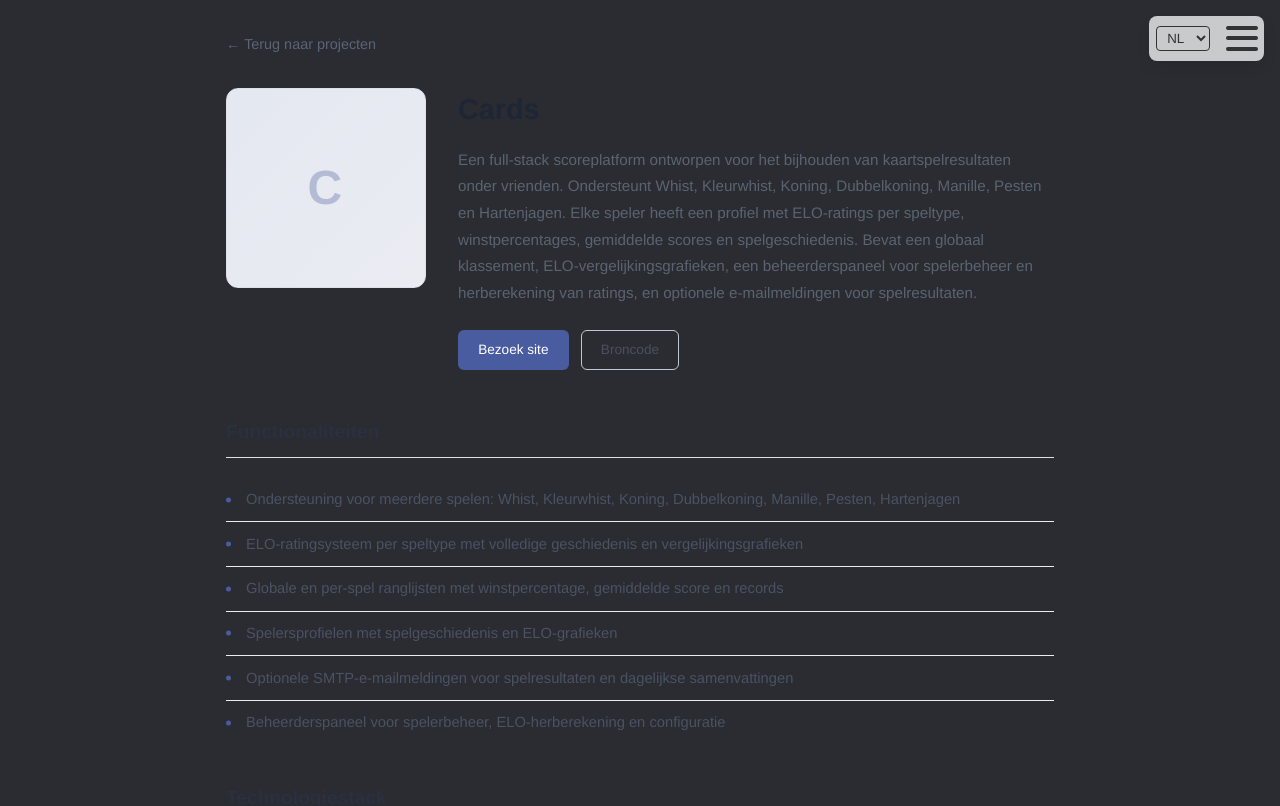
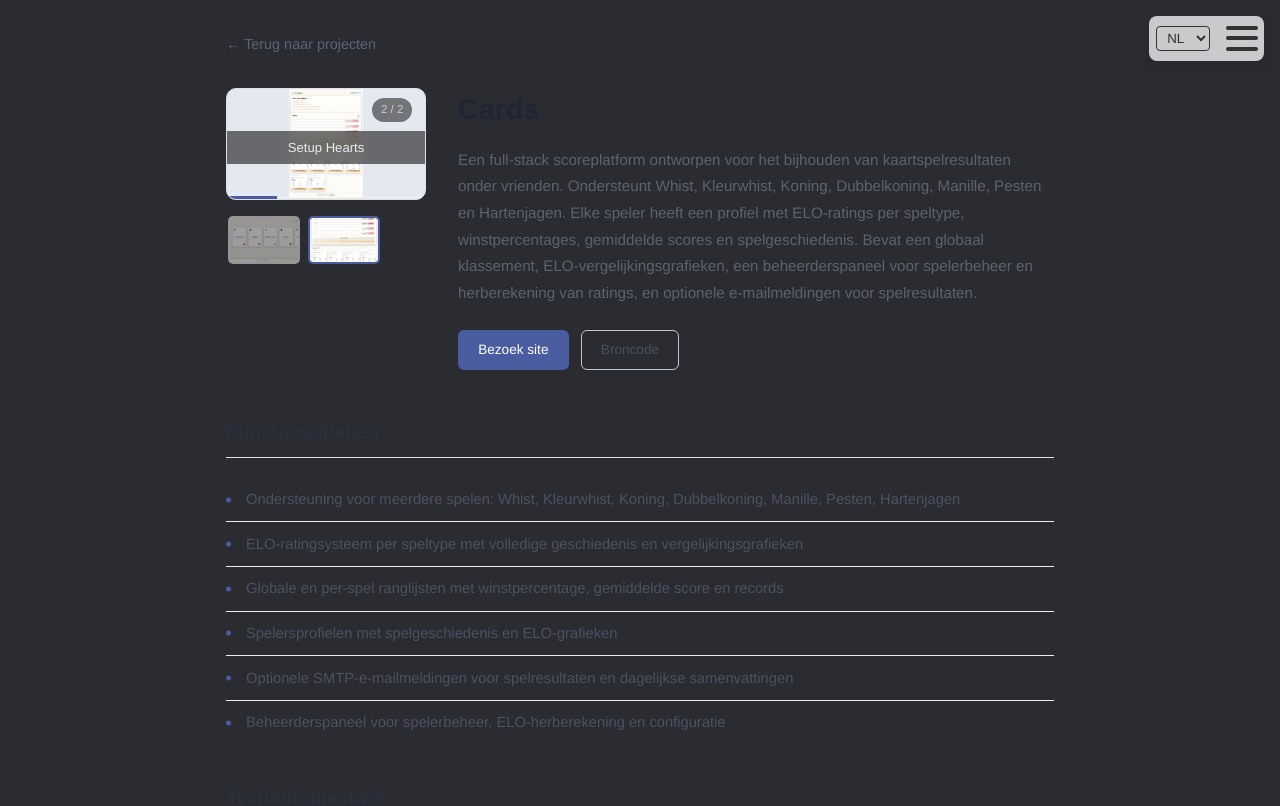
Before and after one commit to JarnoMets/About, a Vue app in the folder frontend/: page /projects/cards in a window 1280 px wide. Shown: the top 806 px of the page. Built offline with nearby package versions, Linux system fonts and the light colour scheme; no server answers.

Commit message:
feat(frontend): restore project images and fix CV loading error

```diff
--- a/frontend/src/views/CV.vue
+++ b/frontend/src/views/CV.vue
@@ -50,7 +50,7 @@
           <!-- Projects -->
           <section class="cv-section">
             <h2 class="section-title">{{ t('cv.projects_title') }}</h2>
-            <div v-for="project in tm('cv.projects') as CvProject[]" :key="project.name" class="timeline-entry">
+            <div v-for="project in (tm('cv.projects') as any)" :key="project.name" class="timeline-entry">
               <div class="entry-header">
                 <span class="entry-period">{{ project.year }}</span>
                 <span class="entry-company">{{ project.name }}</span>
@@ -67,7 +67,7 @@
           <!-- Current position -->
           <section class="cv-section">
             <h2 class="section-title">{{ t('cv.current_title') }}</h2>
-            <div v-for="job in tm('cv.current') as CvJob[]" :key="job.company" class="timeline-entry">
+            <div v-for="job in (tm('cv.current') as any)" :key="job.company" class="timeline-entry">
               <div class="entry-header">
                 <span class="entry-period">{{ job.period }}</span>
                 <span class="entry-company">{{ job.company }}</span>
@@ -82,7 +82,7 @@
           <!-- Past experience -->
           <section class="cv-section">
             <h2 class="section-title">{{ t('cv.experience_title') }}</h2>
-            <div v-for="job in tm('cv.experience') as CvJob[]" :key="job.company" class="timeline-entry">
+            <div v-for="job in (tm('cv.experience') as any)" :key="job.company" class="timeline-entry">
               <div class="entry-header">
                 <span class="entry-period">{{ job.period }}</span>
                 <span class="entry-company">{{ job.company }}</span>
@@ -155,19 +155,6 @@ useBackground({
   radialSegments: 64,
   tubularSegments: 32,
 });
-
-interface CvJob {
-  period: string;
-  company: string;
-  role: string;
-  bullets: string[];
-}
-
-interface CvProject {
-  year: string;
-  name: string;
-  bullets: string[];
-}
 
 const skills = ['C', 'Rust', 'C++', 'DotNET (C#)', 'Python', 'Lua'];
 
--- a/frontend/src/views/ProjectDetail.vue
+++ b/frontend/src/views/ProjectDetail.vue
@@ -6,7 +6,13 @@
 
     <header class="detail-header">
       <div class="header-image">
-        <div class="image-placeholder">
+        <ImageSlideshow
+          v-if="images.length > 0"
+          :project-id="project.id"
+          :images="images"
+          :config="slideshowConfig"
+        />
+        <div v-else class="image-placeholder">
           <span class="placeholder-icon">{{ project.icon }}</span>
         </div>
       </div>
@@ -68,6 +74,8 @@
 import { computed } from 'vue';
 import { useRoute } from 'vue-router';
 import { useI18n } from 'vue-i18n';
+import { useProjectImages } from '@/composables/useProjectImages';
+import ImageSlideshow from '@/components/ImageSlideshow.vue';
 
 const route = useRoute();
 const { t, tm } = useI18n();
@@ -134,6 +142,8 @@ const project = computed(() => {
   const id = route.params.id as string;
   return projectsData.find(p => p.id === id);
 });
+
+const { images, slideshowConfig } = useProjectImages(computed(() => project.value?.id || ''));
 
 const featureKeys = computed(() => {
   if (!project.value) return {};
--- a/frontend/src/views/Projects.vue
+++ b/frontend/src/views/Projects.vue
@@ -13,9 +13,7 @@
         :class="{ 'card-reversed': index % 2 !== 0 }"
       >
         <div class="card-image">
-          <div class="image-placeholder">
-            <span class="placeholder-icon">{{ project.icon }}</span>
-          </div>
+          <ProjectThumbnail :project-id="project.id" :fallback-icon="project.icon" />
         </div>
         <div class="card-content">
           <h2 class="card-title">{{ t(`projects.${project.id}.name`) }}</h2>
@@ -52,6 +50,7 @@
 <script setup lang="ts">
 import { useI18n } from 'vue-i18n';
 import { useBackground } from '@/composables/useBackground';
+import ProjectThumbnail from '@/components/ProjectThumbnail.vue';
 
 // Projects page prefers wireframe for a technical look
 useBackground({ style: 'wireframe', speed: 0.8, opacity: 0.6 });
```
